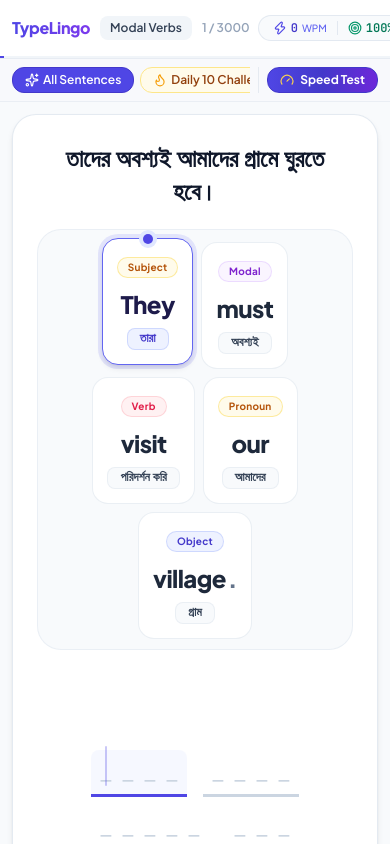
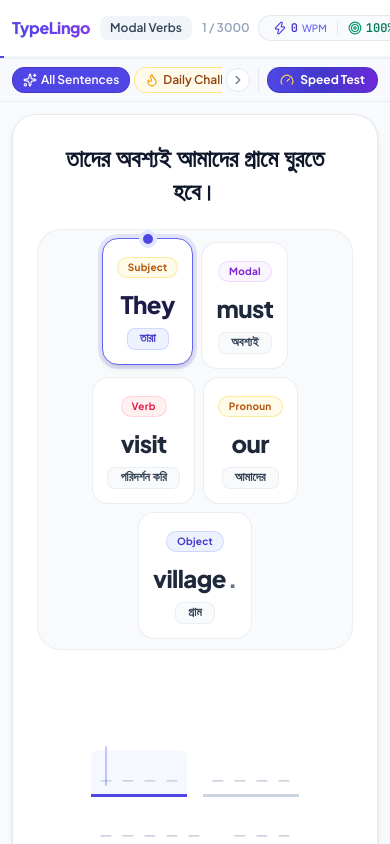
Before and after one commit to atikurrahmanxm/typelingo-learning-zone, a React (Vite) app: page / in a window 390 px wide. Shown: the top 844 px of the page. Built offline with nearby package versions, Linux system fonts and the light colour scheme.

Commit message:
Fix CategoryBar overflow cut-off and add smooth scroll chevrons

```diff
--- a/src/components/CategoryBar.jsx
+++ b/src/components/CategoryBar.jsx
@@ -1,5 +1,5 @@
-import React from 'react'
-import { Sparkles, Flame, Gauge } from 'lucide-react'
+import React, { useRef, useState, useEffect } from 'react'
+import { Sparkles, Flame, Gauge, ChevronLeft, ChevronRight } from 'lucide-react'
 import { CATEGORIES_SUMMARY } from '../data/lessons'
 
 export function CategoryBar({
@@ -9,11 +9,60 @@ export function CategoryBar({
   onOpenSpeedTest,
   isSpeedTestActive = false,
 }) {
+  const scrollRef = useRef(null)
+  const [showLeftArrow, setShowLeftArrow] = useState(false)
+  const [showRightArrow, setShowRightArrow] = useState(false)
+
+  const updateScrollArrows = () => {
+    const el = scrollRef.current
+    if (!el) return
+    setShowLeftArrow(el.scrollLeft > 6)
+    setShowRightArrow(el.scrollLeft + el.clientWidth < el.scrollWidth - 6)
+  }
+
+  useEffect(() => {
+    updateScrollArrows()
+    window.addEventListener('resize', updateScrollArrows)
+    return () => window.removeEventListener('resize', updateScrollArrows)
+  }, [])
+
+  const handleScroll = (amount) => {
+    if (scrollRef.current) {
+      scrollRef.current.scrollBy({ left: amount, behavior: 'smooth' })
+      setTimeout(updateScrollArrows, 300)
+    }
+  }
+
+  const handleWheel = (e) => {
+    if (scrollRef.current) {
+      if (Math.abs(e.deltaY) > Math.abs(e.deltaX)) {
+        scrollRef.current.scrollLeft += e.deltaY * 0.8
+        updateScrollArrows()
+      }
+    }
+  }
+
   return (
     <div className="w-full bg-slate-50/70 border-b border-slate-200/60 select-none py-1.5 px-3 sm:px-6">
       <div className="max-w-6xl mx-auto flex items-center justify-between gap-2 sm:gap-3">
-        {/* Left: Category pills with horizontal scroll */}
-        <div className="flex items-center gap-1.5 sm:gap-2 overflow-x-auto no-scrollbar scroll-smooth py-0.5 flex-1 min-w-0">
+        {/* Left: Category pills with horizontal scroll & smooth navigation chevrons */}
+        <div className="flex items-center gap-1 flex-1 min-w-0 relative">
+          {showLeftArrow && (
+            <button
+              onClick={() => handleScroll(-180)}
+              className="p-1 rounded-xl bg-white text-slate-500 hover:text-indigo-600 hover:bg-slate-50 shadow-xs border border-slate-200 transition-all shrink-0 z-10 cursor-pointer"
+              title="পূর্ববর্তী ক্যাটাগরি"
+            >
+              <ChevronLeft className="w-3.5 h-3.5" />
+            </button>
+          )}
+
+          <div
+            ref={scrollRef}
+            onScroll={updateScrollArrows}
+            onWheel={handleWheel}
+            className="flex items-center gap-1 sm:gap-1.5 overflow-x-auto no-scrollbar scroll-smooth py-0.5 flex-1 min-w-0"
+          >
             {CATEGORIES_SUMMARY.map((cat) => {
               const isSelected = !isSpeedTestActive && selectedCategory === cat.id
               const isDaily = cat.id === 'daily-challenge'
@@ -22,7 +71,7 @@ export function CategoryBar({
                 <button
                   key={cat.id}
                   onClick={() => onSelectCategory(cat.id)}
-                className={`flex items-center gap-1 px-3 py-1 rounded-xl text-xs font-semibold whitespace-nowrap transition-all shrink-0 border ${
+                  className={`flex items-center gap-1 px-2.5 sm:px-3 py-1 rounded-xl text-xs font-semibold whitespace-nowrap transition-all shrink-0 border cursor-pointer ${
                     isSelected
                       ? isDaily
                         ? 'bg-amber-500 text-white border-amber-600 shadow-xs'
@@ -38,6 +87,17 @@ export function CategoryBar({
                 </button>
               )
             })}
+          </div>
+
+          {showRightArrow && (
+            <button
+              onClick={() => handleScroll(180)}
+              className="p-1 rounded-xl bg-white text-slate-500 hover:text-indigo-600 hover:bg-slate-50 shadow-xs border border-slate-200 transition-all shrink-0 z-10 cursor-pointer"
+              title="পরবর্তী ক্যাটাগরি"
+            >
+              <ChevronRight className="w-3.5 h-3.5" />
+            </button>
+          )}
         </div>
 
         {/* Right side: High-Visibility Speed Test Button with clean divider */}
--- a/src/data/lessons.js
+++ b/src/data/lessons.js
@@ -938,7 +938,7 @@ export const ALL_EXERCISES = SENTENCES_3000
 // Category metadata with icons, colors & counts for UI category selector
 export const CATEGORIES_SUMMARY = [
   { id: 'all', name: 'All Sentences', bn: 'সব বাক্য (৩,০০০টি)', count: 3000, color: 'indigo' },
-  { id: 'daily-challenge', name: 'Daily 10 Challenge', bn: 'আজকের ১০টি চ্যালেঞ্জ 🔥', count: 10, color: 'amber' },
+  { id: 'daily-challenge', name: 'Daily Challenge', bn: 'আজকের ১০টি চ্যালেঞ্জ 🔥', count: 10, color: 'amber' },
   { id: 'Modal Verbs', name: 'Modal Verbs', bn: 'মডাল ভার্বস (Can, Should, Must)', count: 870, color: 'sky' },
   { id: 'Tense: Present', name: 'Present Tense', bn: 'বর্তমান কাল', count: 777, color: 'teal' },
   { id: 'Tense: Future', name: 'Future Tense', bn: 'ভবিষ্যত কাল', count: 601, color: 'violet' },
```
Lines whose indentation alone changed are shown as unchanged.
